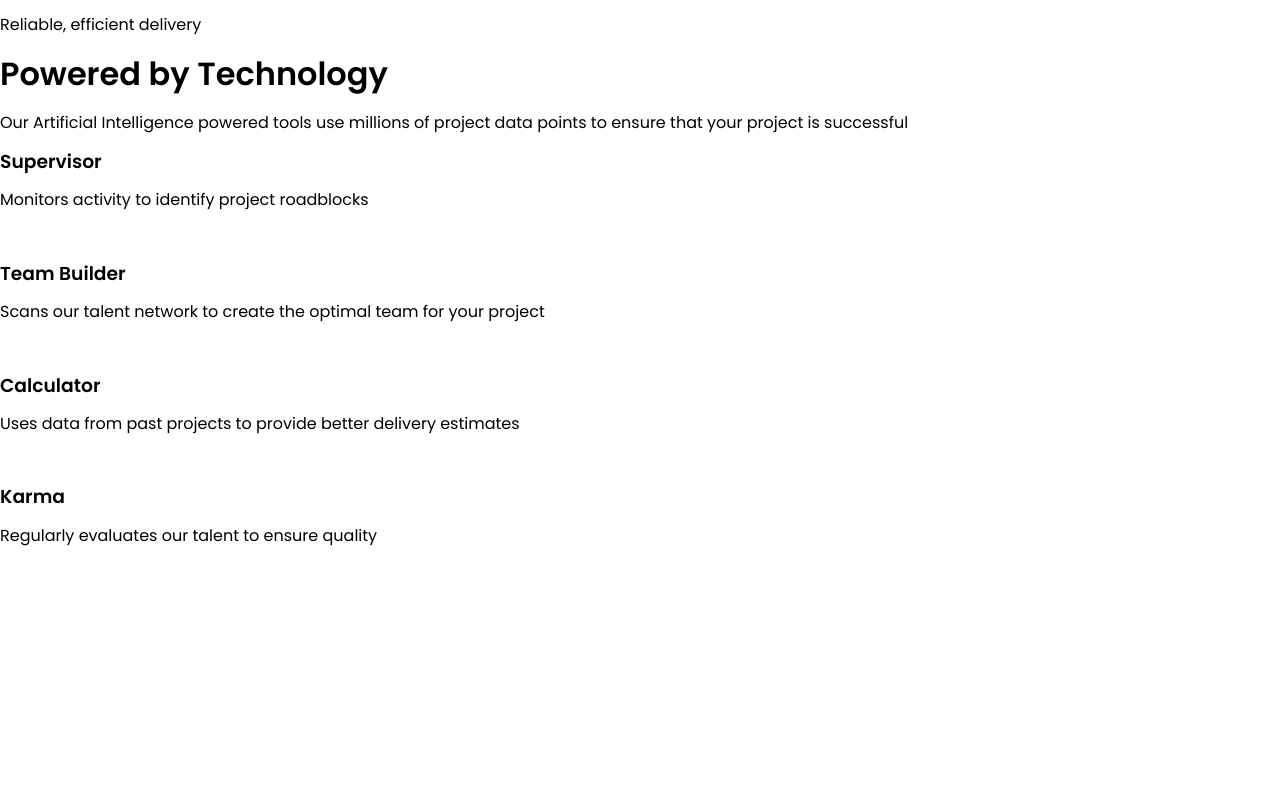
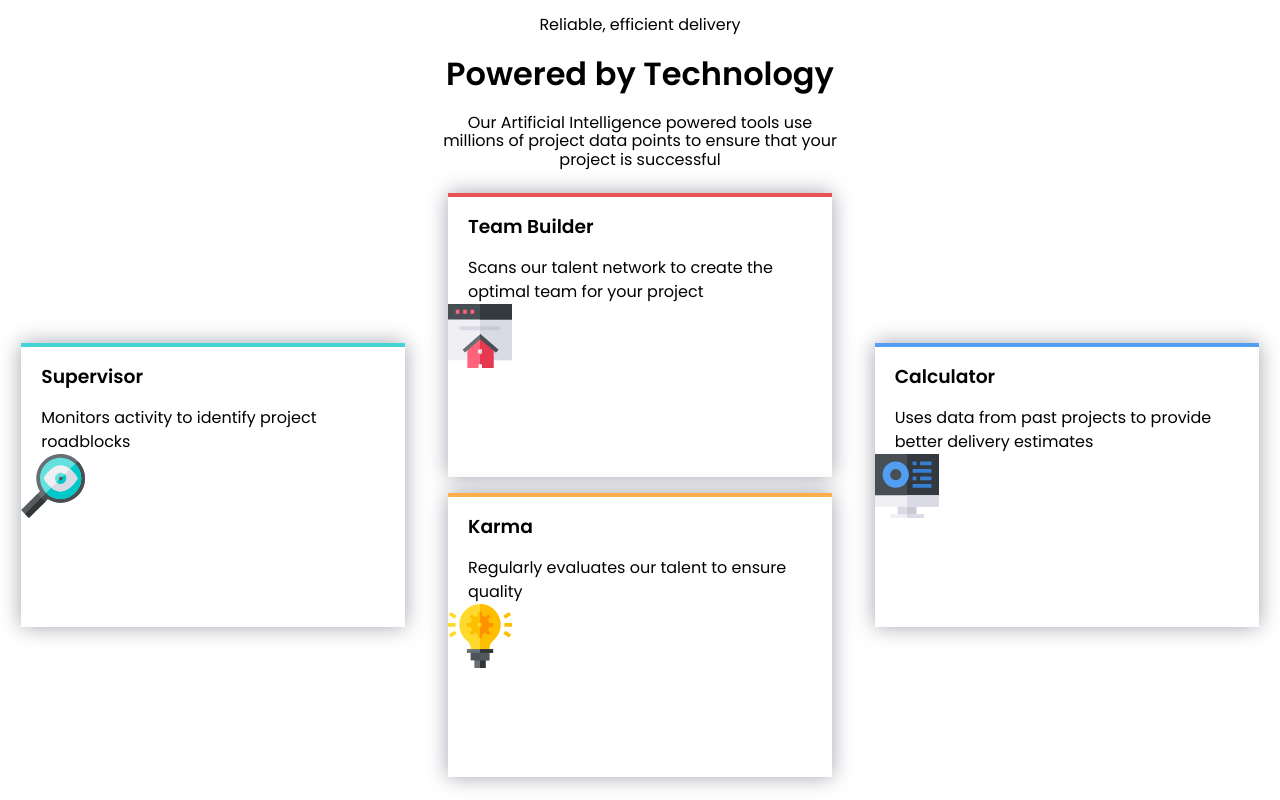
Before and after one commit to apuntesnavarrete/four-card-feature-section-master, a plain HTML site: page index.html in a window 1280 px wide. Drawn offline with Linux system fonts and the light colour scheme.

Commit message:
arreglos cards

```diff
--- a/index.html
+++ b/index.html
@@ -13,7 +13,8 @@
   <title>Frontend Mentor | Four card feature section</title>
 </head>
 <body>
-  <header>
+  <header class="header">
+    <div class="header_content">
       <p>    Reliable, efficient delivery
       </p>
           <H1>  Powered by Technology
@@ -21,33 +22,49 @@
       <p>  Our Artificial Intelligence powered tools use millions of project data points
         to ensure that your project is successful</p>
 
+    </div>
+
   </header>
-  <main>
-    <div class="card">
+  <main class="main">
+    <div class="main_content">
+      <div class="content_card Supervisor">
+        <div class="card card_Supervisor">
           <h3 class="card_title">Supervisor</h3>
         <p class="card_description">  Monitors activity to identify project roadblocks
         </p>
-      <img src="" alt="" class="card_img">
+        <img src="images/icon-supervisor.svg" alt="" class="card_img">
         </div>
-    <div class="card">
+      </div>
+      <div class="content_card Builder">
+        <div class="card card_Builder">
           <h3 class="card_title">  Team Builder
           </h3>
           <p class="card_description">  Scans our talent network to create the optimal team for your project
           </p>
-      <img src="" alt="" class="card_img">
+          <img src="images/icon-team-builder.svg" alt="" class="card_img">
         </div>
-    <div class="card">
+
+      </div>
+      <div class="content_card Calculator">
+        <div class="card card_Calculator">
           <h3 class="card_title">Calculator</h3>
         <p class="card_description">  Uses data from past projects to provide better delivery estimates
         </p>
-      <img src="" alt="" class="card_img">
+        <img src="images/icon-calculator.svg" alt="" class="card_img">
         </div>
-    <div class="card">
+
+      </div>
+      <div class="content_card Karma">
+        <div class="card card_Karma">
           <h3 class="card_title">Karma</h3>
         <p class="card_description">  Regularly evaluates our talent to ensure quality
         </p>
-      <img src="" alt="" class="card_img">
+        <img src="images/icon-karma.svg" alt="" class="card_img">
         </div>
+
+      </div>
+    </div>
+
   </main>
 
 
--- a/styles/index.css
+++ b/styles/index.css
@@ -17,3 +17,96 @@ body{
     font-size: 1rem;
     font-family: 'Poppins', sans-serif;
 }
+.header{
+    text-align: center;
+    display: flex;
+    justify-content: center;
+}
+.header_content{
+    width: 400px;
+
+}
+.main{
+    display: flex;
+    justify-content: center;
+}
+.main_content{
+    display: grid;
+    grid-template-columns: 1fr 1fr 1fr;
+    grid-template-rows: 300px 300px   ;
+}
+.content_card{
+    display: flex;
+    justify-content: center;
+    align-items: center;
+}
+.card{
+      width: 90%;
+      height: 280px;
+      box-shadow: 0px 0px 20px 0px var(--Grayish-Blue);
+    }
+.card_title{
+    margin-left: 20px;
+}
+.card_description{
+    margin: 0 20px;
+    line-height: 1.5;
+}
+.card_img{
+
+}
+.Builder {
+    grid-column: 2 / 3;
+    grid-row: 1 /2;
+  }
+  .card_Builder{
+    border-top: 4px solid var(--Red);
+
+  }
+  .Karma {
+    grid-column: 2 / 3;
+    grid-row: 2 / 3;
+  }
+  .card_Karma{
+    border-top: 4px solid var(--Orange);
+
+  }
+  .Supervisor {
+    grid-column: 1 / 2;
+    grid-row: 1 / 3;
+  }
+  .card_Supervisor{
+    border-top: 4px solid var(--Cyan);
+
+  }
+  .Calculator {
+
+    grid-column: 3 / 4;
+    grid-row: 1 / 3;
+  }
+  .card_Calculator{
+    border-top: 4px solid var(--Blue);
+
+  }
+
+  @media (max-width: 700px) {
+      .main_content{
+        grid-template-columns: 1fr;
+      }
+      .Builder {
+        grid-column: 1 / 2;
+        grid-row: 2 / 3;
+      }
+      .Karma {
+        grid-column: 1 / 2;
+        grid-row: 3 / 4;
+      }
+      .Supervisor {
+        grid-column: 1 / 2;
+        grid-row: 1 / 2;
+      }
+      .Calculator {
+        grid-column: 1 / 2;
+        grid-row: 4 / 5;
+      }
+  }
```
Lines whose indentation alone changed are shown as unchanged.
